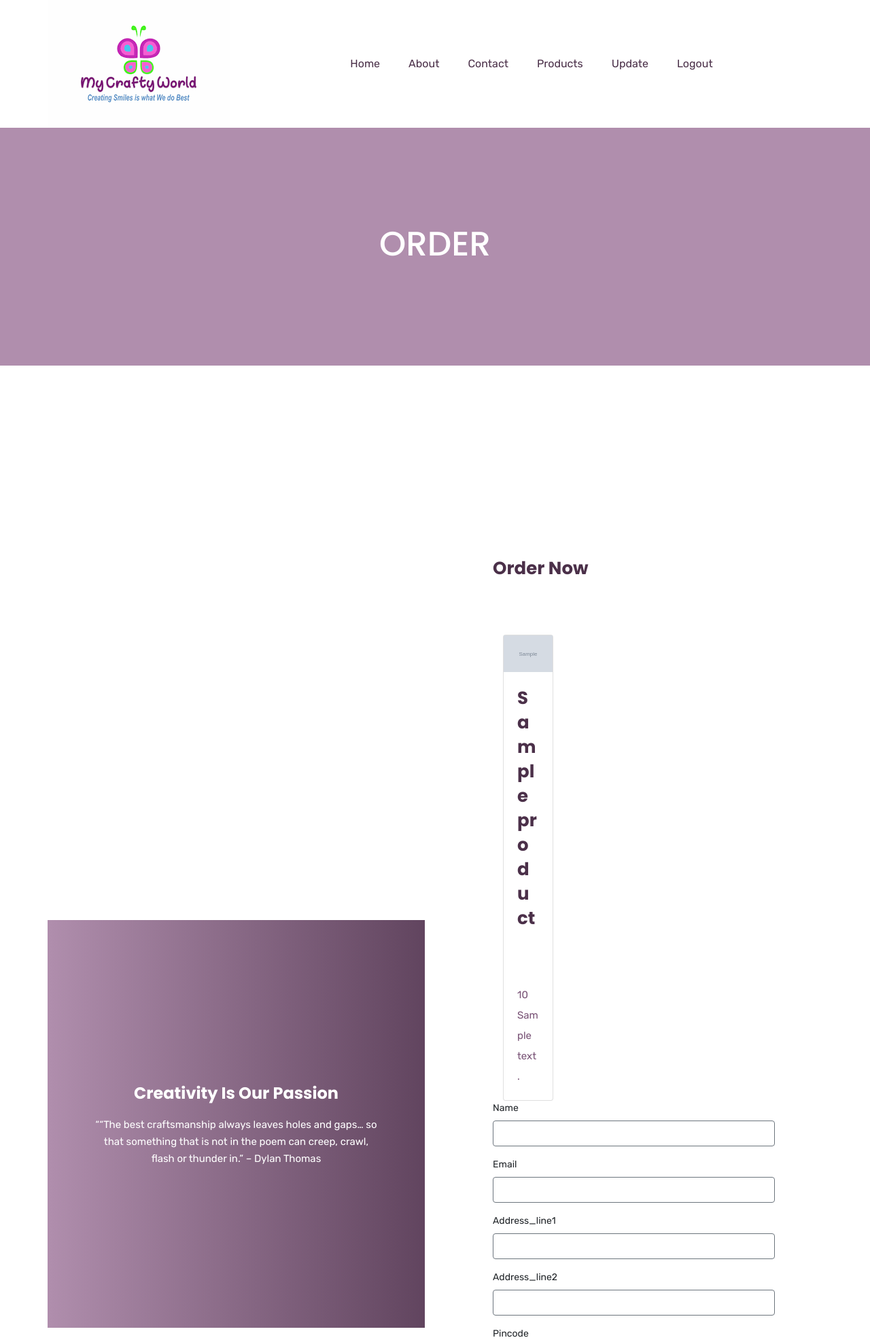
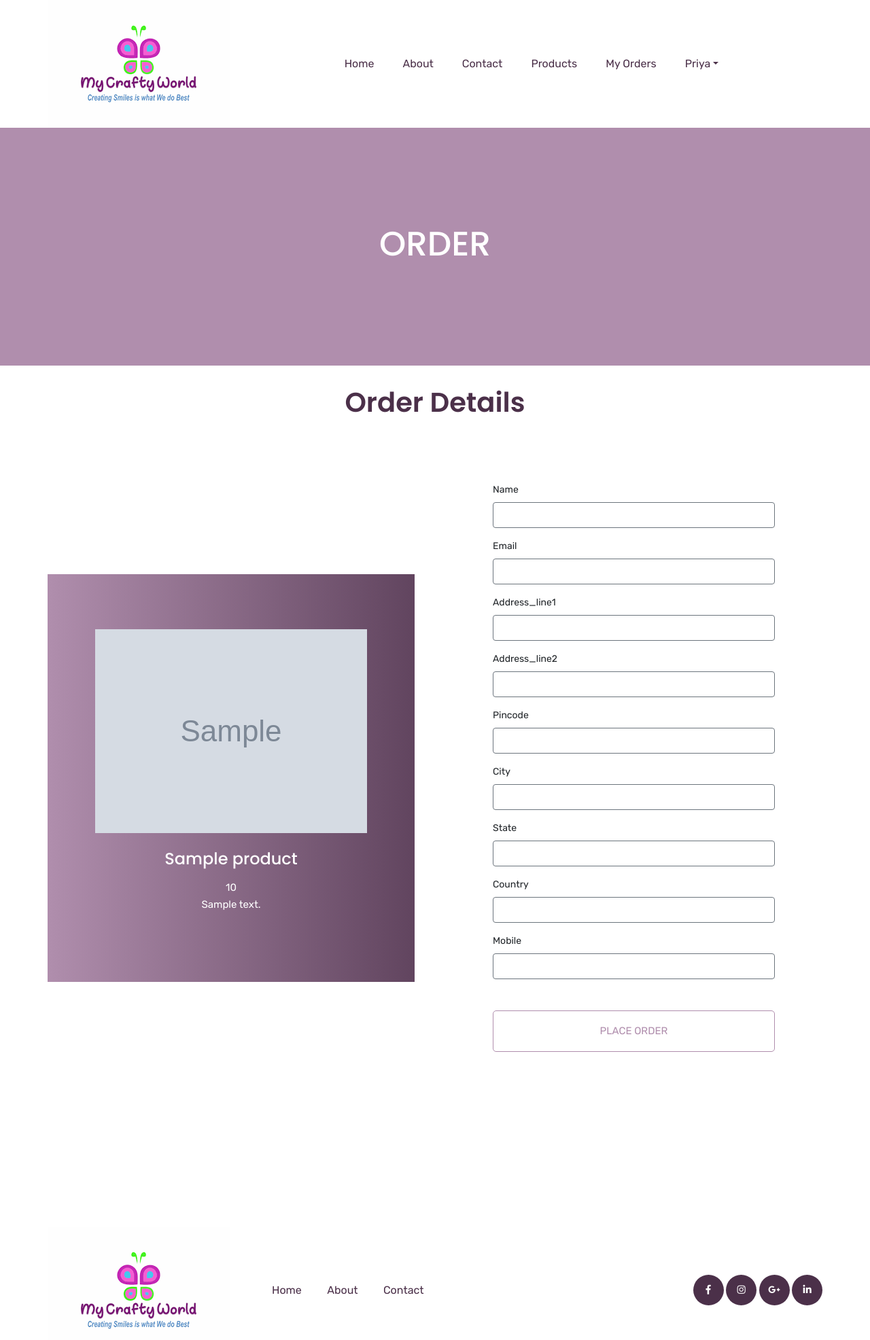
Before and after one commit to Krishnaaa29/craftyworld, a Flask app: page /order/1 in a window 1280 px wide. Shown: the top 1972 px of the page at 68% size. Run offline with Flask 2, Linux system fonts and the light colour scheme; a user stored in the database is signed in; tables that the repository leaves empty hold one stand-in row (values such as "Sample post"); grey boxes marked "Sample" are stand-in pictures; some libraries are stand-ins or nearby versions.

Commit message:
bug fixed

```diff
--- a/craft/models.py
+++ b/craft/models.py
@@ -35,14 +35,14 @@ class Products(db.Model):
     image_file = db.Column(db.String(60), nullable=False)
     description = db.Column(db.String(60), nullable=False)
     stock = db.Column(db.Integer, nullable=False)
-
+    Orders = db.relationship('Order', backref='Products', lazy=True)
 
     def __repr__(self):
         return f"Products('{self.name}', '{self.price}','{self.image_file}','{self.description}','{self.stock}')"
 
 class Order(db.Model):
     id = db.Column(db.Integer, primary_key=True)
-    products_id = db.Column(db.Integer)
+    products_id = db.Column(db.Integer, db.ForeignKey('products.id'), nullable=False)
     users_id = db.Column(db.Integer)
     name = db.Column(db.String(60), nullable=False)
     email = db.Column(db.String(60), nullable=False)
--- a/craft/routes.py
+++ b/craft/routes.py
@@ -114,7 +114,9 @@ def view():
 
 @app.route("/orderview")
 def orderview():
-    orders = Order.query.filter_by(users_id=current_user.id).all()
+    #orders = Order.query.filter_by(users_id=current_user.id).all()
+    orders = db.session.query(Order, Products).outerjoin(Products, Order.products_id == Products.id).add_columns(Order.id, Order.email, Order.address_line1, Order.pincode, Order.city, Order.state, Order.country, Order.mobile, Products.name, Products.price, Products.image_file).filter(Order.users_id == current_user.id).all()
+    #orders = Order.query.join(Products, Order.id==Products.id).add_columns(Order.id, Order.email, Order.address_line1, Order.pincode, Order.city, Order.state, Order.country, Order.mobile, Products.name, Products.price, Products.image_file).filter(Order.products_id == Products.id).filter(Order.users_id == current_user.id).all()
     return render_template('orderview.html', orders=orders)
 
 @app.route("/order/<int:order_id>/delete", methods=['POST'])
--- a/craft/templates/base.html
+++ b/craft/templates/base.html
@@ -49,11 +49,6 @@
                                 <li class="nav-item">
                                     <a class="nav-link" href="{{url_for('about')}}">about</a>
                                 </li>
-
-
-
-
-
                                 <li class="nav-item">
                                     <a class="nav-link" href="{{url_for('contact')}}">Contact</a>
                                 </li>
@@ -63,11 +58,15 @@
                                             <a class="nav-link" href="{{url_for('product_list')}}">Products</a>
                                         </li>
                                         <li class="nav-item">
-                                            <a class="nav-link" href="{{url_for('youraccount')}}">Update</a>
+                                            <a class="nav-link" href="{{url_for('orderview')}}">My Orders</a>
                                         </li>
-                                        <li class="nav-item">
-                                            <a class="nav-link" href="{{ url_for('logout') }}">Logout</a>
-                                         </li>
+                                        <li class="nav-item dropdown">
+                                            <a class="nav-link dropdown-toggle" data-toggle="dropdown" href="#" role="button" aria-haspopup="true" aria-expanded="false">{{current_user.username}}</a>
+                                            <div class="dropdown-menu">
+                                              <a class="dropdown-item" href="{{url_for('youraccount')}}">Profile Update</a>
+                                              <a class="dropdown-item" href="{{ url_for('logout') }}">Logout</a>
+                                            </div>
+                                          </li>
                                     {% else %}
                                         <li class="nav-item">
                                             <a class="nav-link" href="{{ url_for('register') }}">Register</a>
--- a/craft/templates/order.html
+++ b/craft/templates/order.html
@@ -15,39 +15,33 @@
     </section>
     <!-- breadcrumb part end-->
 
-  <section class="login_part section_padding ">
+  <section class="login_part py-4">
         <div class="container">
             <div class="row align-items-center">
+                <div class="col-md-12 px-0 py-0">
+                    <h2 class="text-center">Order Details</h2>
+                </div>
                 <div class="col-lg-6 col-md-6">
                     <div class="login_part_text text-center">
                         <div class="login_part_text_iner">
-                            <h2>Creativity Is Our Passion</h2>
-                            <p>““The best craftsmanship always leaves holes and gaps… so that something that is not in the poem can creep, crawl, flash or thunder in.”
-
-
-                            – Dylan Thomas</p>
-
+                            <div class="row">
+                                <div class="col-md-12">
+                                    <div class="card border-0" style="background: none;">
+                                    <img src="{{ url_for('static', filename='productpic/'+products.image_file)}}" alt="">
+                                        <div class="card-body">
+                                        <h3 class="card-title text-white">{{ products.name }}</h3>
+                                            <p class="crad-text">{{ products.price }}</p>
+                                            <p class="crad-text">{{ products.description }}</p>
+                                        </div>
+                                    </div>
+                                </div>
+                            </div>
                         </div>
                     </div>
                 </div>
                 <div class="col-lg-6 col-md-6">
                     <div class="login_part_form">
                         <div class="login_part_form_iner">
-                            <h3>Order Now</h3>
-                    <div class="container">
-                        <div class="row">
-                            <div class="col-md-3">
-                                <div class="card">
-                                <img src="{{ url_for('static', filename='productpic/'+products.image_file)}}" alt="">
-                                    <div class="card-body">
-                                    <h3 class="card-title">{{ products.name }}</h3>
-                                        <p class="crad-text">{{ products.price }}</p>
-                                        <p class="crad-text">{{ products.description }}</p>
-                                    </div>
-                                </div>
-                            </div>
-                        </div>
-                    </div>
                             {% with messages = get_flashed_messages(with_categories=true) %}
                                     {% if messages %}
                                         {% for category, message in messages %}
@@ -179,7 +173,7 @@
                                 <div class="col-md-12 form-group">
 
                                     <button type="submit" value="submit" class="btn_3">
-                                       Submit
+                                       Place Order
                                     </button>
 
                                 </div>
--- a/craft/templates/product_list.html
+++ b/craft/templates/product_list.html
@@ -19,9 +19,9 @@
         <div class="row">
         {% for products in products %}
 
-            <div class="col-md-3">
+            <div class="col-md-3 my-2">
                 <div class="card">
-                    <img src="{{ url_for('static', filename='productpic/'+products.image_file)}}" alt="">
+                    <img src="{{ url_for('static', filename='productpic/'+products.image_file)}}" alt="" style="height: 200px; object-fit: cover; object-position: center center;">
                     <div class="card-body">
                         <h3 class="card-title">{{ products.name }}</h3>
                         <p class="crad-text">{{ products.price }}</p>
```
Also changed, not shown: craft/templates/contact.html (+0 -43 lines), craft/templates/index.html (+6 -6 lines), craft/templates/orderview.html (+5 -27 lines), craft/data.db, craft/static/productpic/b1.jpg (added), craft/static/productpic/banner.png (added).
